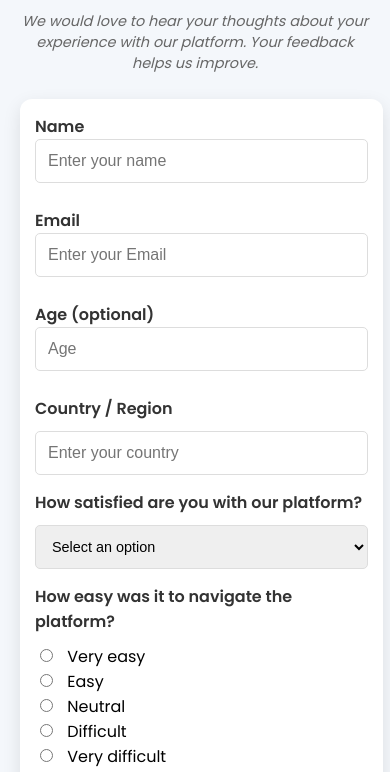
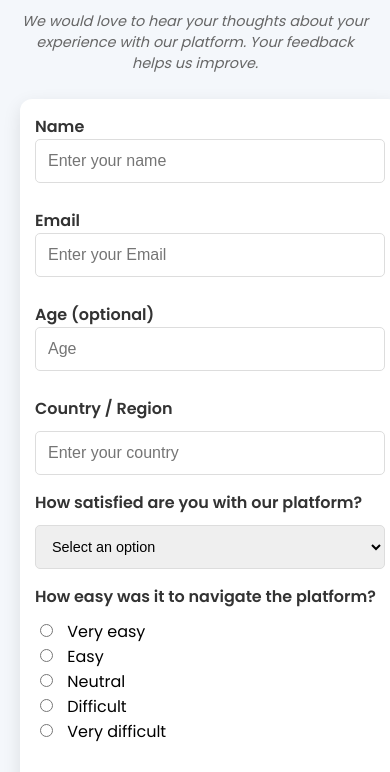
Before and after one commit to dina2023-dotcom/survey-form, a plain HTML site: page index.html in a window 390 px wide. Shown: the part 72-844 px from the top of the page. Drawn offline with Linux system fonts and the light colour scheme.

```diff
--- a/style.css
+++ b/style.css
@@ -98,8 +98,10 @@
 /* Responsive design */
 @media (max-width: 480px) {
     #survey-form {
-        width: 95%;  /* le formulaire occupe presque tout l’écran */
+
         padding: 15px;
+        width: 100%;     /* prend 100% de l’espace */
+        margin: 0 auto;
     }
 
     #title {
```
